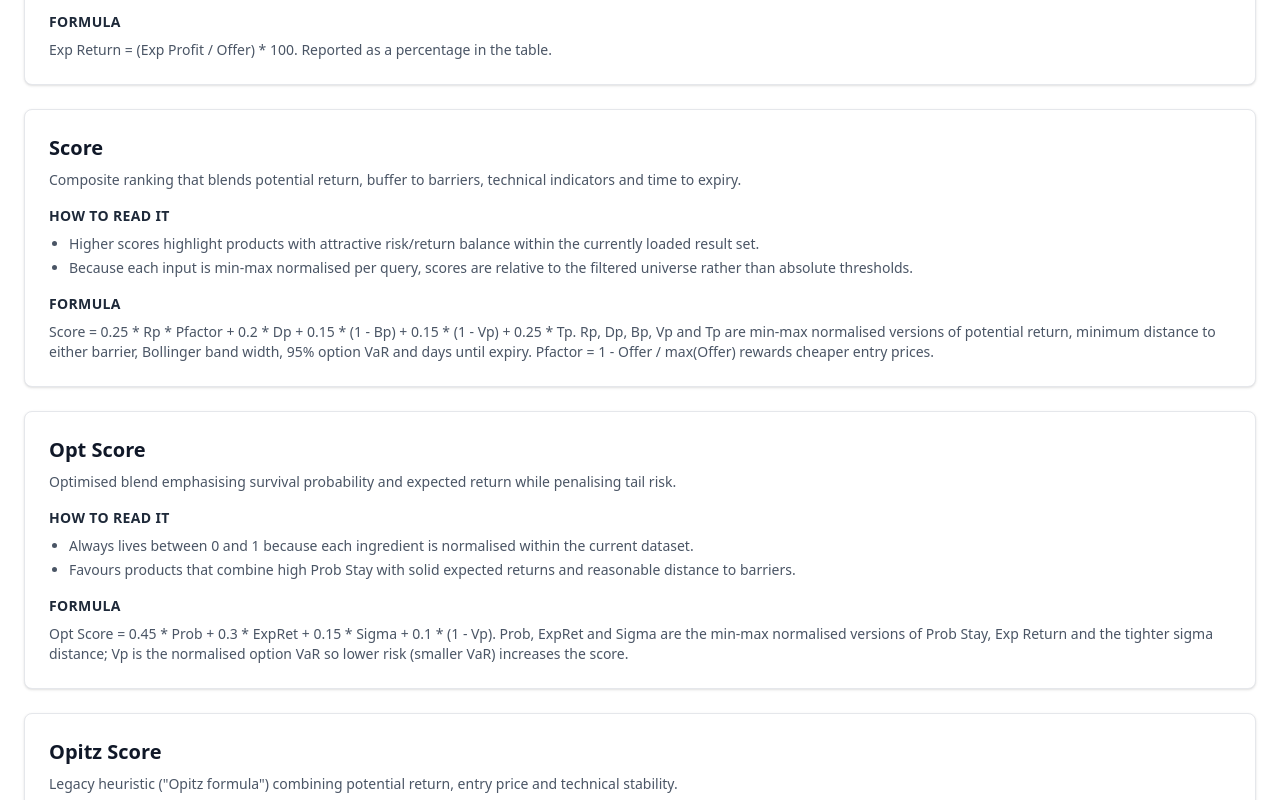
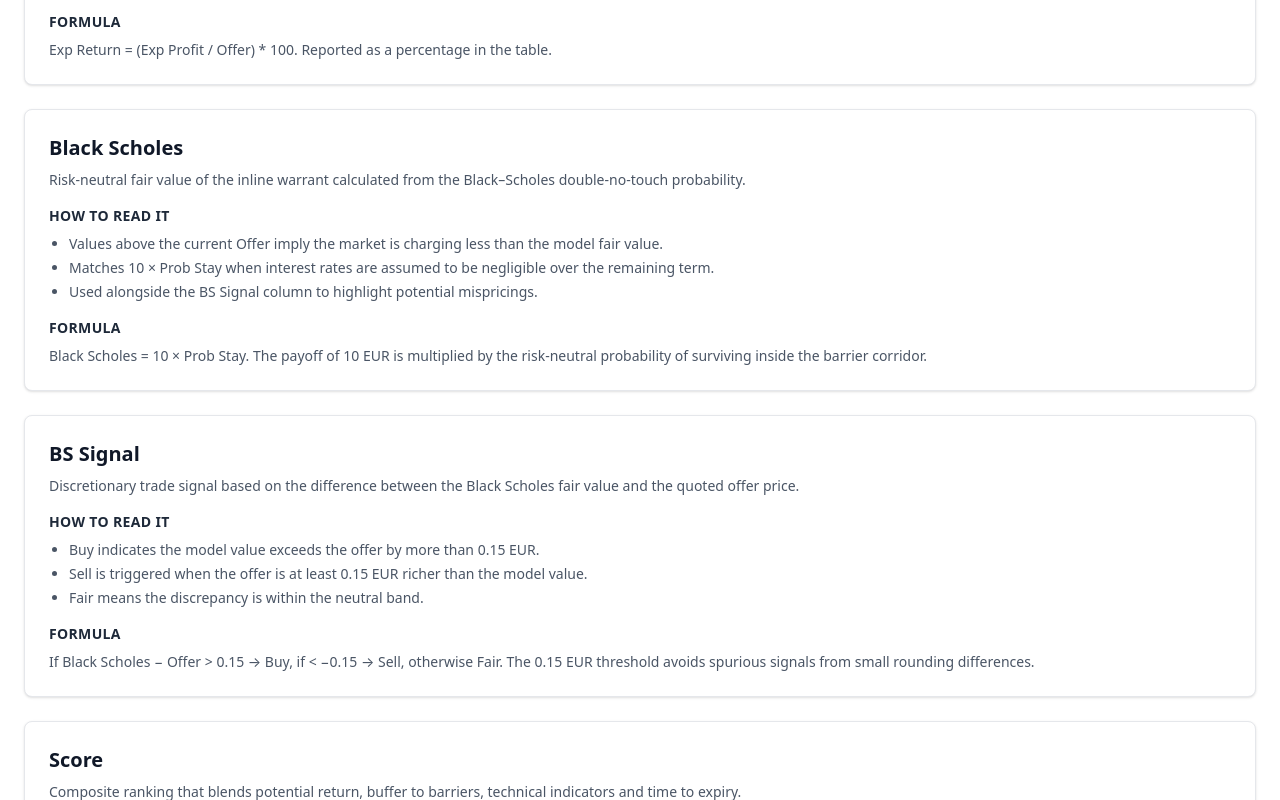
Before and after one commit to SebastianBoehler/inline-options, a Next.js app in the folder nextjs/: page /metrics in a window 1280 px wide. Shown: the part 1340-2140 px from the top of the page. Built offline with nearby package versions, Linux system fonts and the light colour scheme.

Commit message:
Add Black-Scholes fair value and signal columns

```diff
--- a/nextjs/app/ColumnsConfig.tsx
+++ b/nextjs/app/ColumnsConfig.tsx
@@ -88,6 +88,28 @@ export const columnConfigs: ColumnConfig[] = [
         return value === null ? "—" : value.toFixed(2);
       },
       sortValue: (product) => parseNumber(product.expectedProfit),
+    },
+    {
+      key: "blackScholesPrice",
+      label: "Black Scholes",
+      numeric: true,
+      minWidth: "min-w-[110px]",
+      format: (product) => {
+        const value = parseNumber(product.blackScholesPrice);
+        return value === null ? "—" : value.toFixed(2);
+      },
+      sortValue: (product) => parseNumber(product.blackScholesPrice),
+    },
+    {
+      key: "blackScholesSignal",
+      label: "BS Signal",
+      minWidth: "min-w-[96px]",
+      format: (product) => product.blackScholesSignal,
+      sortValue: (product) => {
+        const order: Record<string, number> = { Buy: 2, Fair: 1, Sell: 0 };
+        const value = product.blackScholesSignal;
+        return order[value] ?? 1;
+      },
     },
     {
       key: "sigmaDistanceLower",
--- a/nextjs/app/hooks/sg.ts
+++ b/nextjs/app/hooks/sg.ts
@@ -267,6 +267,8 @@ export async function extendedProducts({ limit, offset, calcDateFrom, calcDateTo
     });
   }
 
+  const VALUE_SIGNAL_THRESHOLD = 0.15;
+
   const extendedProducts = fetchedProducts.map((p) => {
     const rangePercent = (p.UpperBarrierInlineWarrant - p.LowerBarrierInlineWarrant) / p.LowerBarrierInlineWarrant;
     const spread = (p.Offer - p.Bid) / 10;
@@ -312,8 +314,16 @@ export async function extendedProducts({ limit, offset, calcDateFrom, calcDateTo
     if (!Number.isFinite(sigmaDistanceLower) || sigmaDistanceLower < 0) sigmaDistanceLower = 0;
     if (!Number.isFinite(sigmaDistanceUpper) || sigmaDistanceUpper < 0) sigmaDistanceUpper = 0;
 
-    const expectedProfit = 10 * probStay - p.Offer;
+    const theoreticalPrice = 10 * probStay;
+    const expectedProfit = theoreticalPrice - p.Offer;
     const expectedReturnPct = p.Offer > 0 ? (expectedProfit / p.Offer) * 100 : 0;
+    const signalDelta = theoreticalPrice - p.Offer;
+    let blackScholesSignal: "Buy" | "Sell" | "Fair" = "Fair";
+    if (signalDelta > VALUE_SIGNAL_THRESHOLD) {
+      blackScholesSignal = "Buy";
+    } else if (signalDelta < -VALUE_SIGNAL_THRESHOLD) {
+      blackScholesSignal = "Sell";
+    }
 
     return {
       ...p,
@@ -332,6 +342,8 @@ export async function extendedProducts({ limit, offset, calcDateFrom, calcDateTo
       expectedReturnPct: toFixedSafe(expectedReturnPct, 2),
       sigmaDistanceLower: toFixedSafe(sigmaDistanceLower, 2),
       sigmaDistanceUpper: toFixedSafe(sigmaDistanceUpper, 2),
+      blackScholesPrice: toFixedSafe(theoreticalPrice, 2),
+      blackScholesSignal,
     } as ExtendedProduct;
   });
   //sort by lowest days until expiry and biggest range
--- a/nextjs/app/hooks/types.ts
+++ b/nextjs/app/hooks/types.ts
@@ -83,4 +83,6 @@ export interface ExtendedProduct extends Product {
   expectedReturnPct: string;
   sigmaDistanceLower: string;
   sigmaDistanceUpper: string;
+  blackScholesPrice: string;
+  blackScholesSignal: string;
 }
--- a/nextjs/app/metrics/page.tsx
+++ b/nextjs/app/metrics/page.tsx
@@ -59,6 +59,32 @@ const metricSections: MetricSection[] = [
     ],
     calculation:
       "Exp Return = (Exp Profit / Offer) * 100. Reported as a percentage in the table.",
+  },
+  {
+    key: "black-scholes-price",
+    title: "Black Scholes",
+    summary:
+      "Risk-neutral fair value of the inline warrant calculated from the Black–Scholes double-no-touch probability.",
+    interpretation: [
+      "Values above the current Offer imply the market is charging less than the model fair value.",
+      "Matches 10 × Prob Stay when interest rates are assumed to be negligible over the remaining term.",
+      "Used alongside the BS Signal column to highlight potential mispricings.",
+    ],
+    calculation:
+      "Black Scholes = 10 × Prob Stay. The payoff of 10 EUR is multiplied by the risk-neutral probability of surviving inside the barrier corridor.",
+  },
+  {
+    key: "black-scholes-signal",
+    title: "BS Signal",
+    summary:
+      "Discretionary trade signal based on the difference between the Black Scholes fair value and the quoted offer price.",
+    interpretation: [
+      "Buy indicates the model value exceeds the offer by more than 0.15 EUR.",
+      "Sell is triggered when the offer is at least 0.15 EUR richer than the model value.",
+      "Fair means the discrepancy is within the neutral band.",
+    ],
+    calculation:
+      "If Black Scholes − Offer > 0.15 → Buy, if < −0.15 → Sell, otherwise Fair. The 0.15 EUR threshold avoids spurious signals from small rounding differences.",
   },
   {
     key: "score",
```
